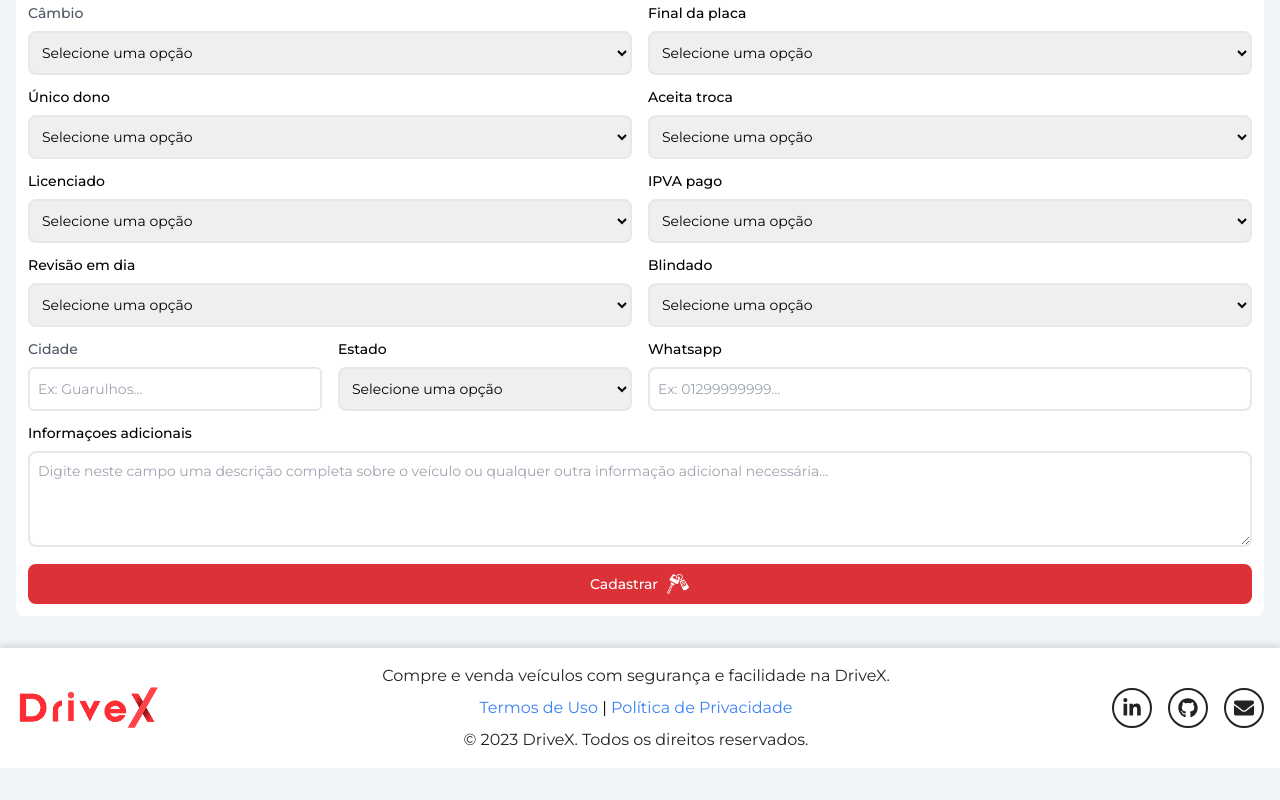
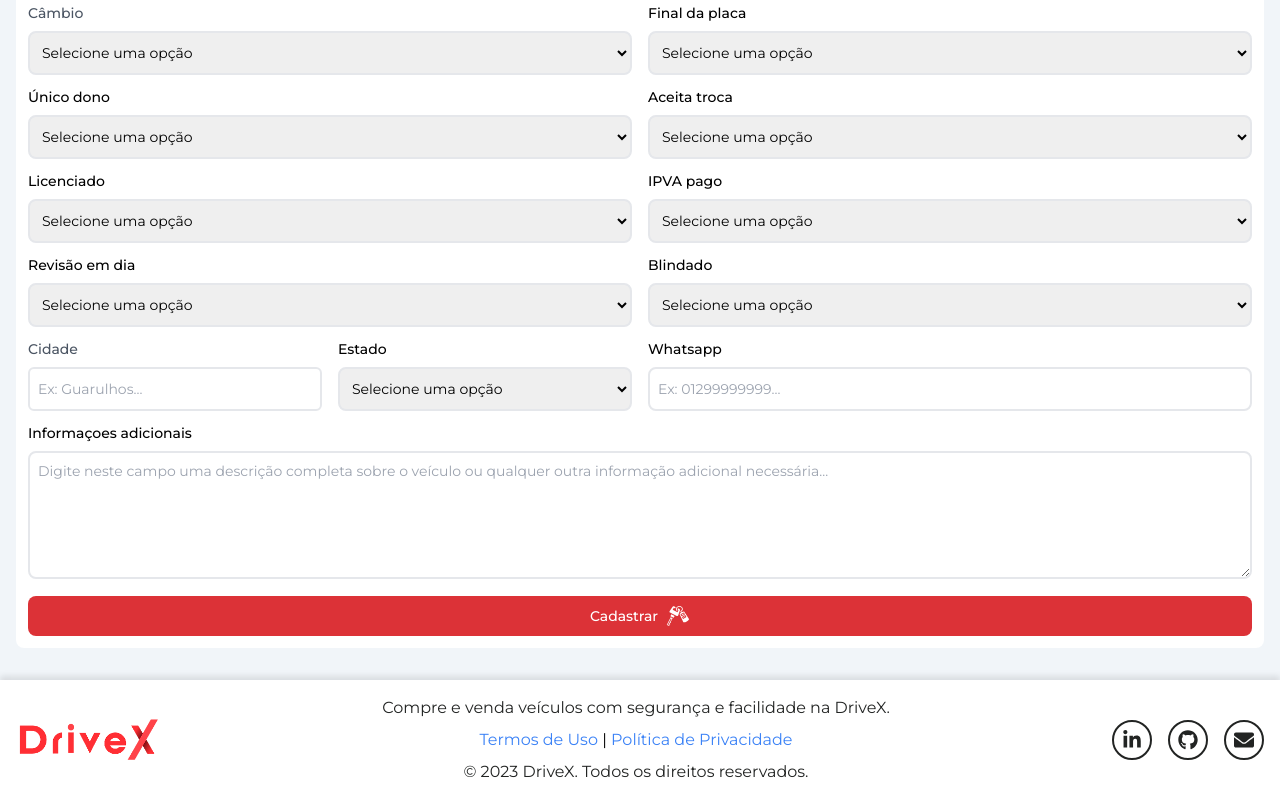
Before and after one commit to gui-bus/Drivex, a React (Vite) app: page /dashboard/new in a window 1280 px wide. Shown: the part 745-1545 px from the top of the page. Before the commit the page ends 1513 px from the top, so only its background shows below. Built offline with nearby package versions, Linux system fonts and the light colour scheme; no server answers; sample sign-in values are in the browser's storage.

Commit message:
feat: fix year input and style size for textarea

```diff
--- a/src/pages/dashboard/new/index.tsx
+++ b/src/pages/dashboard/new/index.tsx
@@ -349,7 +349,7 @@ export function New() {
                 {...register("year")}
                 name="year"
                 onKeyDown={(e) => {
-                  const allowedKeys = /[0-9.]/;
+                  const allowedKeys = /[0-9./]/;
                   if (!allowedKeys.test(e.key) && e.key !== "Backspace") {
                     e.preventDefault();
                   }
@@ -765,7 +765,7 @@ export function New() {
           <div className="mb-3">
             <p className="mb-2 font-medium">Informaçoes adicionais</p>
             <textarea
-              className="border-2 w-full rounded-lg h-24 px-2 py-2"
+              className="border-2 w-full rounded-lg min-h-[8rem] h-32 max-h-32 px-2 py-2"
               {...register("description")}
               name="description"
               id="description"
```
